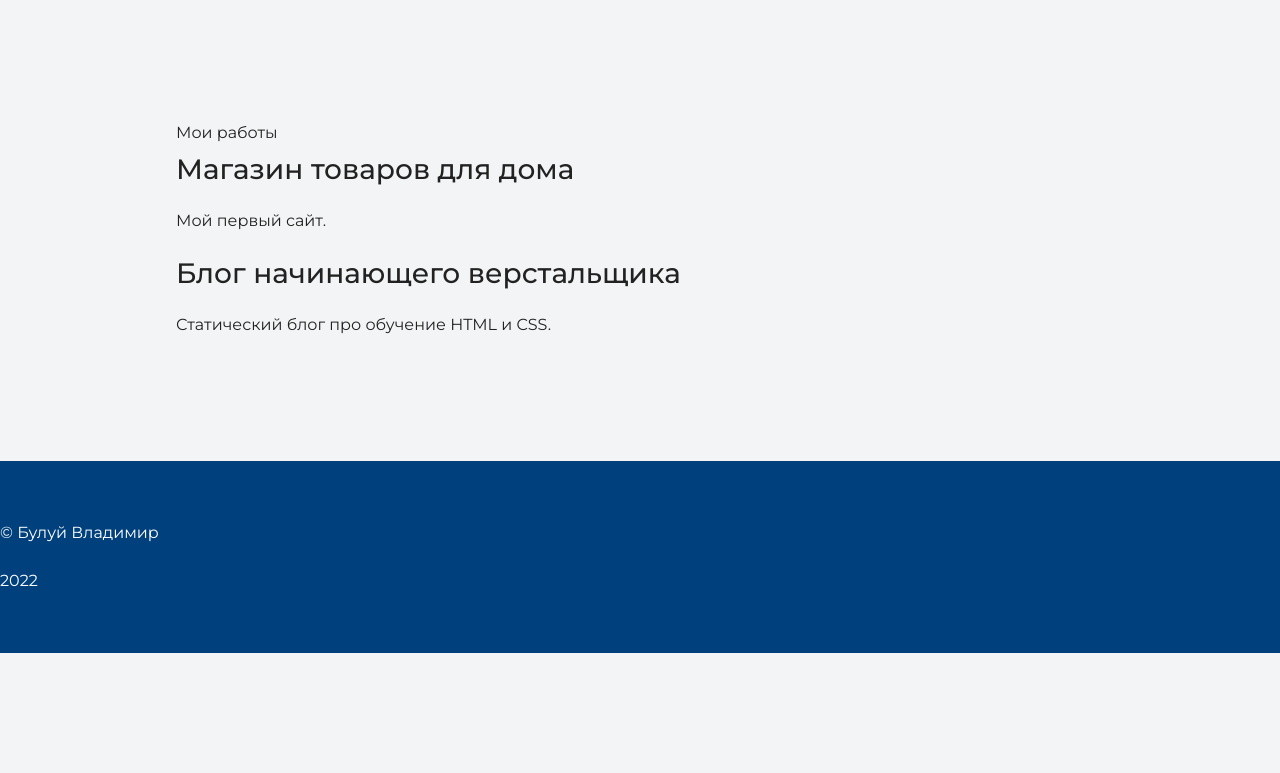
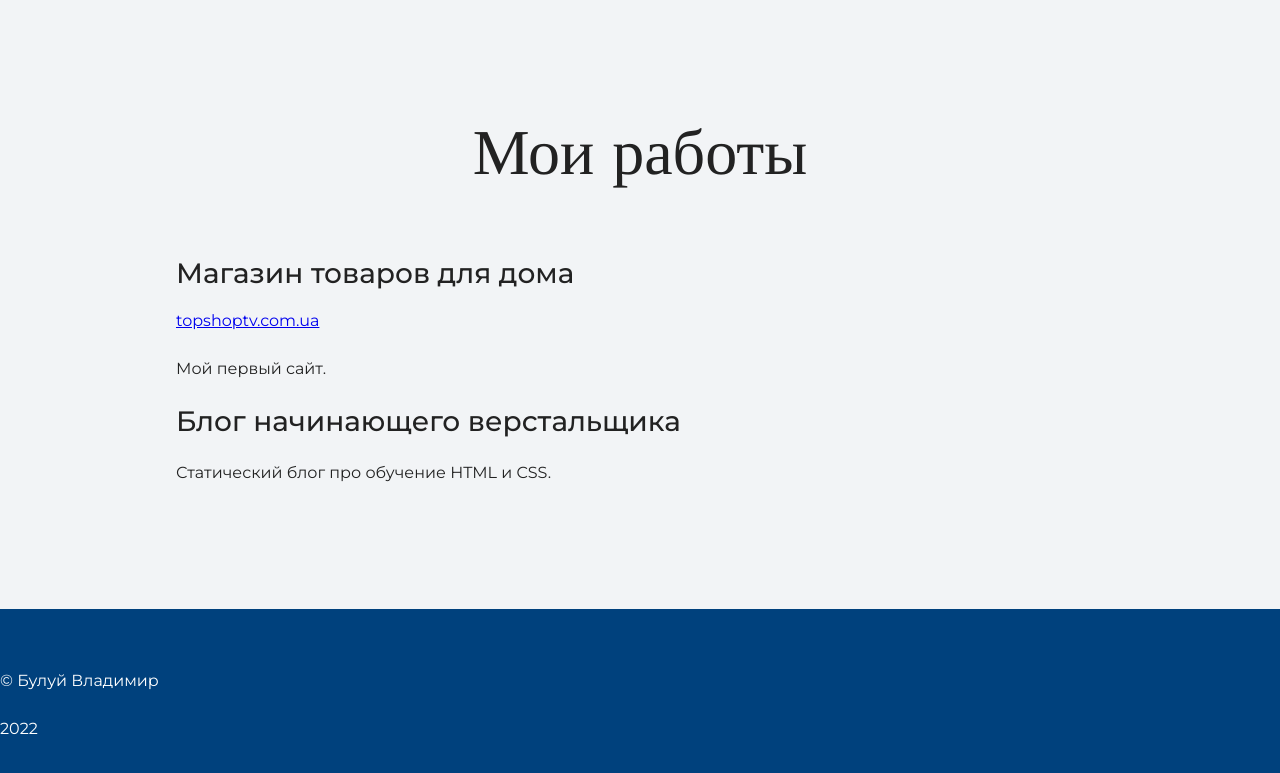
Before and after one commit to Vbului/my-site, a plain HTML site: page index.html in a window 1280 px wide. Shown: the part 1642-2415 px from the top of the page. Before the commit the page ends 2295 px from the top, so only its background shows below. Drawn offline with nearby package versions, Linux system fonts and the light colour scheme.

Commit message:
add link

```diff
--- a/index.html
+++ b/index.html
@@ -35,14 +35,15 @@
     </section>
 
     <section class="portfolio">
-      <div class="container"
       <h2 class="subheading">Мои работы</h2>
+      <div class="container">
       <h3>Магазин товаров для дома</h3>
+      <a href="https://www.topshoptv.com.ua">topshoptv.com.ua</a>
       <p>Мой первый сайт.</p>
       <h3>Блог начинающего верстальщика</h3>
       <p>Статический блог про обучение HTML и CSS.</p>
     </div>
-    </section>
+      </section>
 
     <footer class="page-footer">
       <p>© Булуй Владимир</p>
```
